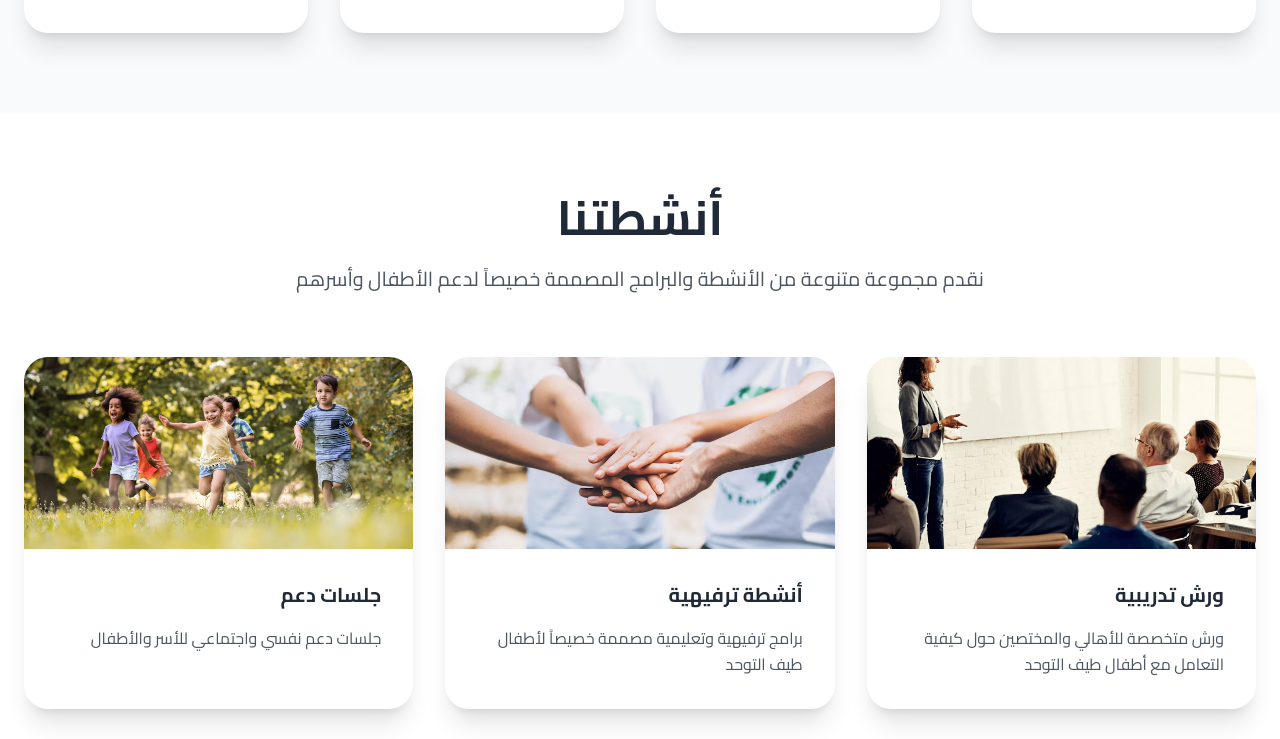
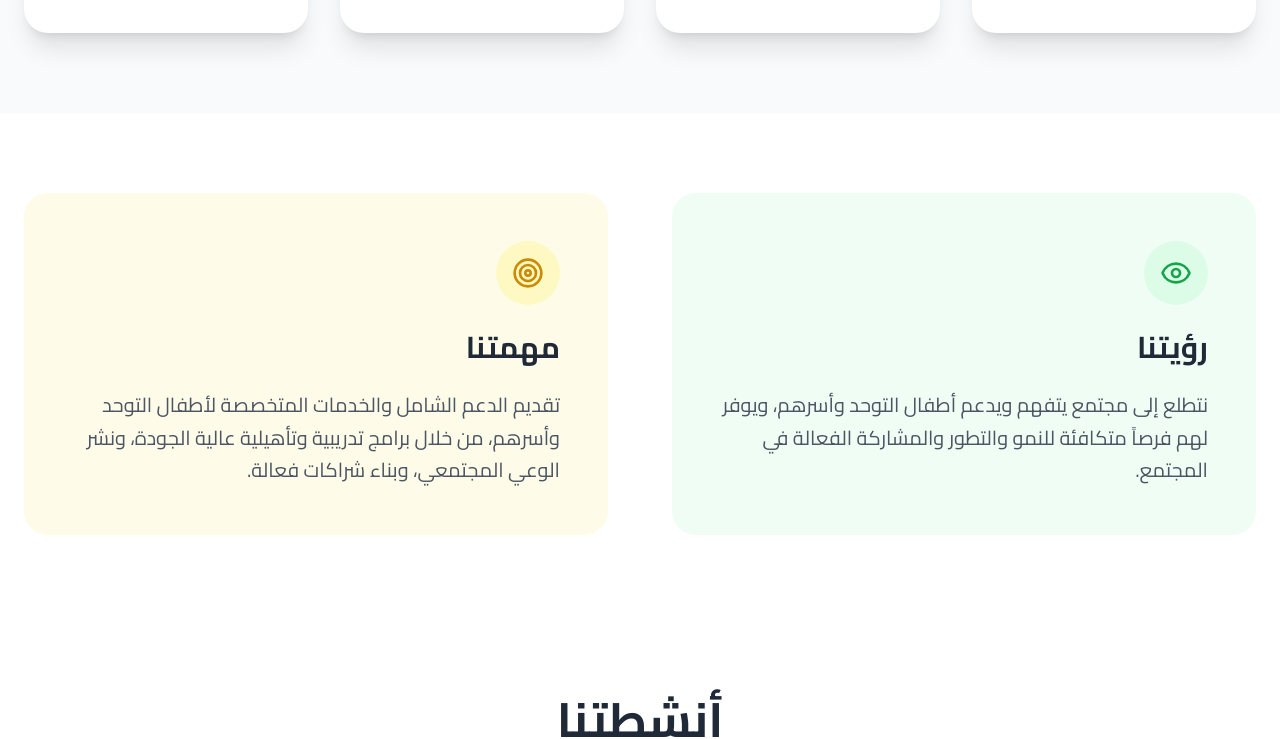
Before and after one commit to hassanbizgaren/lamsatAmal, a Next.js app: page / in a window 1280 px wide. Shown: the part 1967-2706 px from the top of the page. Built offline with nearby package versions, Linux system fonts and the light colour scheme.

Commit message:
fianl project

```diff
--- a/app/page.tsx
+++ b/app/page.tsx
@@ -19,7 +19,9 @@ import {
   ArrowUp,
   Menu,
   X,
-  Globe
+  Globe,
+  Eye,
+  Target
 } from 'lucide-react';
 
 // Language type
@@ -63,6 +65,16 @@ interface Translations {
       title: string;
       description: string;
     }>;
+  };
+  visionMission: {
+    vision: {
+      title: string;
+      description: string;
+    };
+    mission: {
+      title: string;
+      description: string;
+    };
   };
   contact: {
     title: string;
@@ -147,7 +159,17 @@ const translations: Record<Language, Translations> = {
       info: {
         address: 'اكادير، المغرب',
         phone: '+212 6 47 62 51 49',
-        email: 'lamsatamal589@gmail.com'
+        email: 'lamsatamalassociation@gmail.com'
+      }
+    },
+    visionMission: {
+      vision: {
+        title: 'رؤيتنا',
+        description: 'نتطلع إلى مجتمع يتفهم ويدعم أطفال التوحد وأسرهم، ويوفر لهم فرصاً متكافئة للنمو والتطور والمشاركة الفعالة في المجتمع.'
+      },
+      mission: {
+        title: 'مهمتنا',
+        description: 'تقديم الدعم الشامل والخدمات المتخصصة لأطفال التوحد وأسرهم، من خلال برامج تدريبية وتأهيلية عالية الجودة، ونشر الوعي المجتمعي، وبناء شراكات فعالة.'
       }
     },
     footer: {
@@ -162,6 +184,16 @@ const translations: Record<Language, Translations> = {
       objectives: 'Objectifs',
       activities: 'Activités',
       contact: 'Contact'
+    },
+    visionMission: {
+      vision: {
+        title: 'Notre Vision',
+        description: 'Nous envisageons une société qui comprend et soutient les enfants autistes et leurs familles, leur offrant des opportunités égales de croissance, de développement et de participation active dans la communauté.'
+      },
+      mission: {
+        title: 'Notre Mission',
+        description: 'Fournir un soutien complet et des services spécialisés aux enfants autistes et à leurs familles à travers des programmes de formation et de réhabilitation de haute qualité, la sensibilisation communautaire et la construction de partenariats efficaces.'
+      }
     },
     hero: {
       title: 'Association Lamsat Amal',
@@ -215,7 +247,7 @@ const translations: Record<Language, Translations> = {
       info: {
         address: 'Agadir, Maroc',
         phone: '+212 6 47 62 51 49',
-        email: 'lamsatamal589@gmail.com'
+        email: 'lamsatamalassociation@gmail.com'
       }
     },
     footer: {
@@ -230,6 +262,16 @@ const translations: Record<Language, Translations> = {
       objectives: 'Objectives',
       activities: 'Activities',
       contact: 'Contact'
+    },
+    visionMission: {
+      vision: {
+        title: 'Our Vision',
+        description: 'We envision a society that understands and supports children with autism and their families, providing them with equal opportunities for growth, development, and active participation in the community.'
+      },
+      mission: {
+        title: 'Our Mission',
+        description: 'To provide comprehensive support and specialized services to children with autism and their families through high-quality training and rehabilitation programs, community awareness, and building effective partnerships.'
+      }
     },
     hero: {
       title: 'Lamsat Amal Association',
@@ -283,7 +325,7 @@ const translations: Record<Language, Translations> = {
       info: {
         address: 'Agadir, Morocco',
         phone: '+212 6 47 62 51 49',
-        email: 'lamsatamal589@gmail.com'
+        email: 'lamsatamalassociation@gmail.com'
       }
     },
     footer: {
@@ -607,6 +649,59 @@ export default function Home() {
                 </div>
               );
             })}
+          </div>
+        </div>
+      </section>
+
+      {/* Vision & Mission Section */}
+      <section className="py-20 bg-white">
+        <div className="max-w-7xl mx-auto px-6">
+          <div className="grid md:grid-cols-2 gap-16">
+            {/* Vision */}
+            <div className="bg-green-50 rounded-3xl p-12 transform hover:scale-105 transition-all duration-300">
+              <div className="w-16 h-16 bg-green-100 rounded-full flex items-center justify-center mb-6">
+                <Eye size={32} className="text-green-600" />
+              </div>
+              <h3 className="text-3xl font-bold text-gray-800 mb-6">
+                {currentLanguage === 'ar'
+                  ? 'رؤيتنا'
+                  : currentLanguage === 'fr'
+                  ? 'Notre Vision'
+                  : 'Our Vision'
+                }
+              </h3>
+              <p className="text-xl text-gray-600 leading-relaxed">
+                {currentLanguage === 'ar'
+                  ? 'نتطلع إلى مجتمع يتفهم ويدعم أطفال التوحد وأسرهم، ويوفر لهم فرصاً متكافئة للنمو والتطور والمشاركة الفعالة في المجتمع.'
+                  : currentLanguage === 'fr'
+                  ? 'Nous envisageons une société qui comprend et soutient les enfants autistes et leurs familles, leur offrant des opportunités égales de croissance, de développement et de participation active dans la communauté.'
+                  : 'We envision a society that understands and supports children with autism and their families, providing them with equal opportunities for growth, development, and active participation in the community.'
+                }
+              </p>
+            </div>
+
+            {/* Mission */}
+            <div className="bg-yellow-50 rounded-3xl p-12 transform hover:scale-105 transition-all duration-300">
+              <div className="w-16 h-16 bg-yellow-100 rounded-full flex items-center justify-center mb-6">
+                <Target size={32} className="text-yellow-600" />
+              </div>
+              <h3 className="text-3xl font-bold text-gray-800 mb-6">
+                {currentLanguage === 'ar'
+                  ? 'مهمتنا'
+                  : currentLanguage === 'fr'
+                  ? 'Notre Mission'
+                  : 'Our Mission'
+                }
+              </h3>
+              <p className="text-xl text-gray-600 leading-relaxed">
+                {currentLanguage === 'ar'
+                  ? 'تقديم الدعم الشامل والخدمات المتخصصة لأطفال التوحد وأسرهم، من خلال برامج تدريبية وتأهيلية عالية الجودة، ونشر الوعي المجتمعي، وبناء شراكات فعالة.'
+                  : currentLanguage === 'fr'
+                  ? 'Fournir un soutien complet et des services spécialisés aux enfants autistes et à leurs familles à travers des programmes de formation et de réhabilitation de haute qualité, la sensibilisation communautaire et la construction de partenariats efficaces.'
+                  : 'To provide comprehensive support and specialized services to children with autism and their families through high-quality training and rehabilitation programs, community awareness, and building effective partnerships.'
+                }
+              </p>
+            </div>
           </div>
         </div>
       </section>
@@ -1070,6 +1165,30 @@ export default function Home() {
                   <Mail size={18} />
                   <span>{t.contact.info.email}</span>
                 </li>
+                <li className="flex items-center gap-4 pt-4">
+                  <a
+                    href="https://www.facebook.com/profile.php?id=61571588355274"
+                    target="_blank"
+                    rel="noopener noreferrer"
+                    className="w-10 h-10 bg-blue-600 hover:bg-blue-700 text-white rounded-full flex items-center justify-center transition-all duration-300 hover:scale-110"
+                  >
+                    <svg xmlns="http://www.w3.org/2000/svg" width="20" height="20" viewBox="0 0 24 24" fill="none" stroke="currentColor" strokeWidth="2" strokeLinecap="round" strokeLinejoin="round">
+                      <path d="M18 2h-3a5 5 0 0 0-5 5v3H7v4h3v8h4v-8h3l1-4h-4V7a1 1 0 0 1 1-1h3z"></path>
+                    </svg>
+                  </a>
+                  <a
+                    href="https://www.linkedin.com/in/%D8%AC%D9%85%D8%B9%D9%8A%D8%A9-%D9%84%D9%85%D8%B3%D8%A9-%D8%A7%D9%85%D9%84-association-lamsat-amal-575b9a193?trk=contact-info"
+                    target="_blank"
+                    rel="noopener noreferrer"
+                    className="w-10 h-10 bg-blue-700 hover:bg-blue-800 text-white rounded-full flex items-center justify-center transition-all duration-300 hover:scale-110"
+                  >
+                    <svg xmlns="http://www.w3.org/2000/svg" width="20" height="20" viewBox="0 0 24 24" fill="none" stroke="currentColor" strokeWidth="2" strokeLinecap="round" strokeLinejoin="round">
+                      <path d="M16 8a6 6 0 0 1 6 6v7h-4v-7a2 2 0 0 0-2-2 2 2 0 0 0-2 2v7h-4v-7a6 6 0 0 1 6-6z"></path>
+                      <rect x="2" y="9" width="4" height="12"></rect>
+                      <circle cx="4" cy="4" r="2"></circle>
+                    </svg>
+                  </a>
+                </li>
               </ul>
             </div>
           </div>
```
